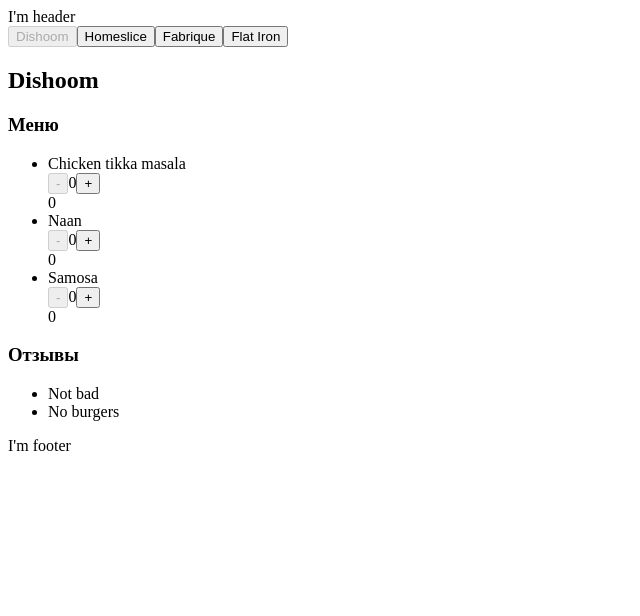
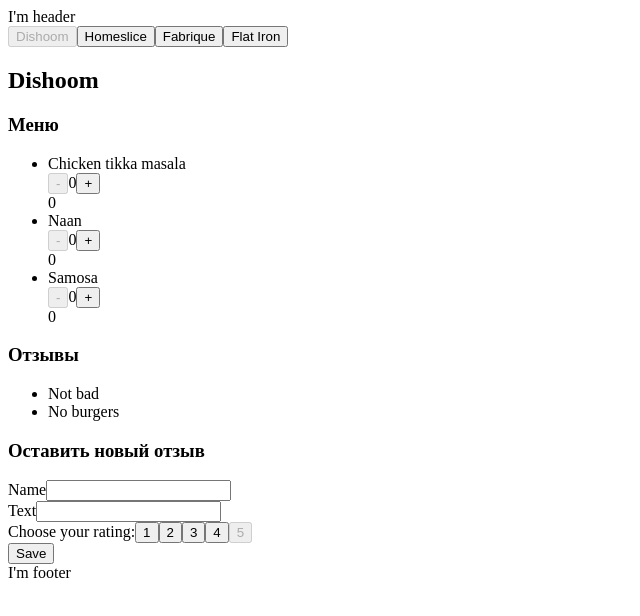
Before and after one commit to antipers/react-20240513, a React (Vite) app: page / in a window 1280 px wide. Shown: the top 616 px of the page, without its empty margins (0-640 px from the left). Built offline with nearby package versions, Linux system fonts and the light colour scheme.

Commit message:
HW4 1st task done

```diff
--- /dev/null
+++ b/src/components/new-review-form/component.jsx
@@ -0,0 +1,67 @@
+import { useReducer } from "react";
+import { RatingButtons } from "../rating-buttons/component";
+
+function reducer(state, { type, payload } = {}) {
+  switch (type) {
+    case "setName":
+      return { ...state, name: payload };
+    case "setText":
+      return { ...state, text: payload };
+    case "setRating":
+      return { ...state, rating: payload };
+    case "setSave":
+      return DEFAULT_FORM_VALUE;
+    default:
+      return state;
+  }
+}
+
+const DEFAULT_FORM_VALUE = {
+  name: "",
+  text: "",
+  rating: 5,
+};
+
+export const NewReviewForm = () => {
+  const [form, dispatch] = useReducer(reducer, DEFAULT_FORM_VALUE);
+  console.log(form);
+  return (
+    <>
+      <div>
+        <span>Name</span>
+        <input
+          type="text"
+          value={form.name}
+          onChange={(event) =>
+            dispatch({ type: "setName", payload: event.target.value })
+          }
+        />
+      </div>
+      <div>
+        <span>Text</span>
+        <input
+          type="text"
+          value={form.text}
+          onChange={(event) =>
+            dispatch({ type: "setText", payload: event.target.value })
+          }
+        />
+      </div>
+      <RatingButtons
+        value={form.rating}
+        onChange={(event) => {
+          dispatch({ type: "setRating", payload: Number(event.target.value) });
+        }}
+        isActive={form.rating}
+      />
+      <button
+        onClick={() => {
+          dispatch({ type: "setSave" });
+        }}
+      >
+        {" "}
+        Save
+      </button>
+    </>
+  );
+};
--- /dev/null
+++ b/src/components/rating-button/component.jsx
@@ -0,0 +1,17 @@
+/* eslint-disable react/jsx-key */
+
+export const RatingButton = ({ ratingNumbers, onClick, isActive }) => {
+  return (
+    <>
+      {ratingNumbers.map((_, index) => (
+        <button
+          onClick={onClick}
+          value={index + 1}
+          disabled={isActive === index + 1}
+        >
+          {index + 1}
+        </button>
+      ))}
+    </>
+  );
+};
--- /dev/null
+++ b/src/components/rating-buttons/component.jsx
@@ -0,0 +1,25 @@
+import { RatingButton } from "../rating-button/component";
+
+export const RatingButtons = ({
+  countOfNumbers = 6,
+  onChange,
+  value,
+  isActive,
+}) => {
+  let countOfRatingNumbers = [];
+  for (let index = 1; index < countOfNumbers; index++) {
+    countOfRatingNumbers.push(index);
+  }
+
+  return (
+    <div>
+      <span>Choose your rating:</span>
+      <RatingButton
+        ratingNumbers={countOfRatingNumbers}
+        onClick={onChange}
+        value={value}
+        isActive={isActive}
+      />
+    </div>
+  );
+};
--- a/src/components/restaurant/component.jsx
+++ b/src/components/restaurant/component.jsx
@@ -1,4 +1,5 @@
 import { Menu } from "../menu/component";
+import { NewReviewForm } from "../new-review-form/component";
 import { Reviews } from "../reviews/component";
 
 export const Restaurant = ({ restaurant }) => {
@@ -30,6 +31,9 @@
       <h3>Отзывы</h3>
       {/* {!!reviews?.length && <Reviews reviews={reviews} />} */}
       <Reviews reviews={reviews} />
+
+      <h3>Оставить новый отзыв</h3>
+      <NewReviewForm/>
     </div>
   );
 };
```
